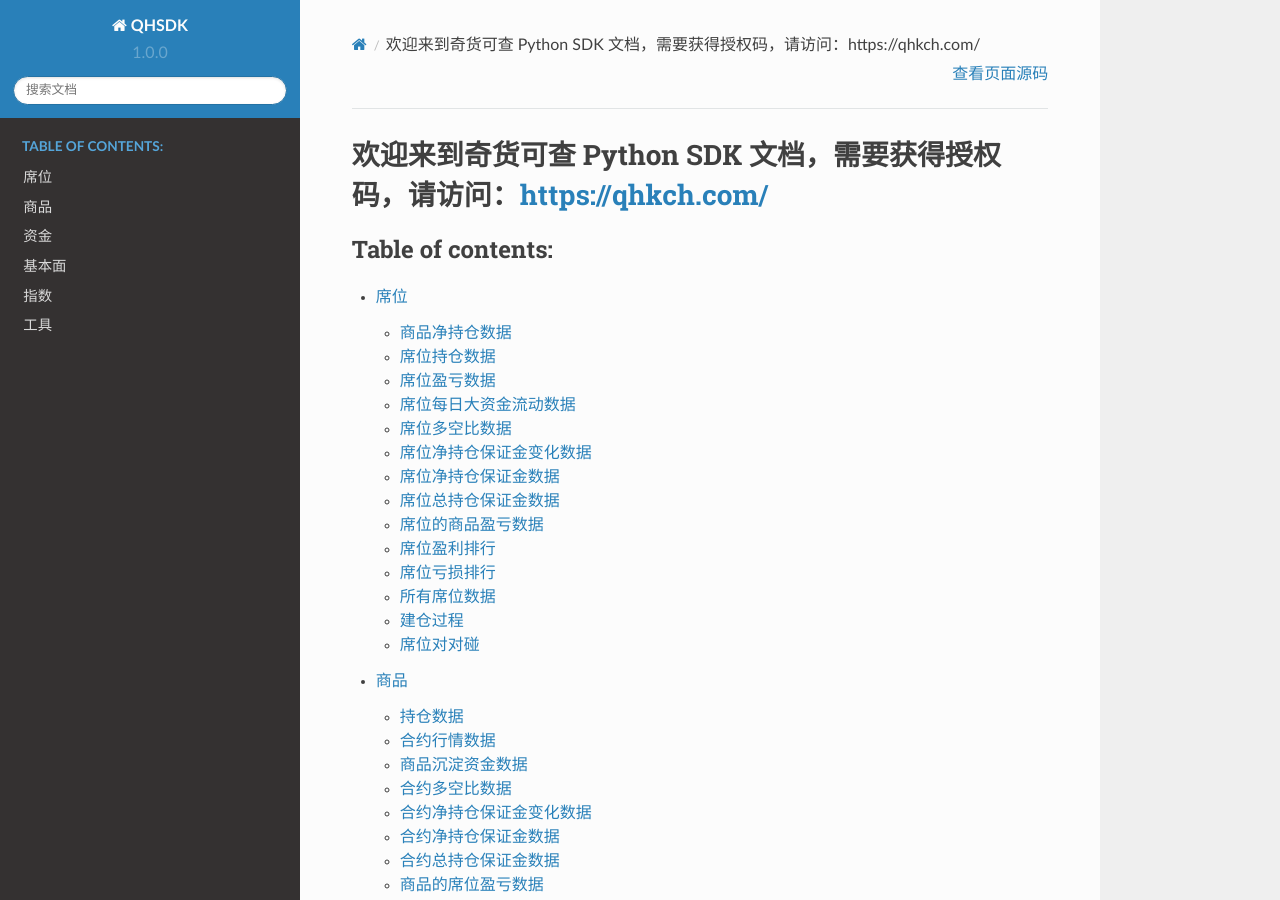
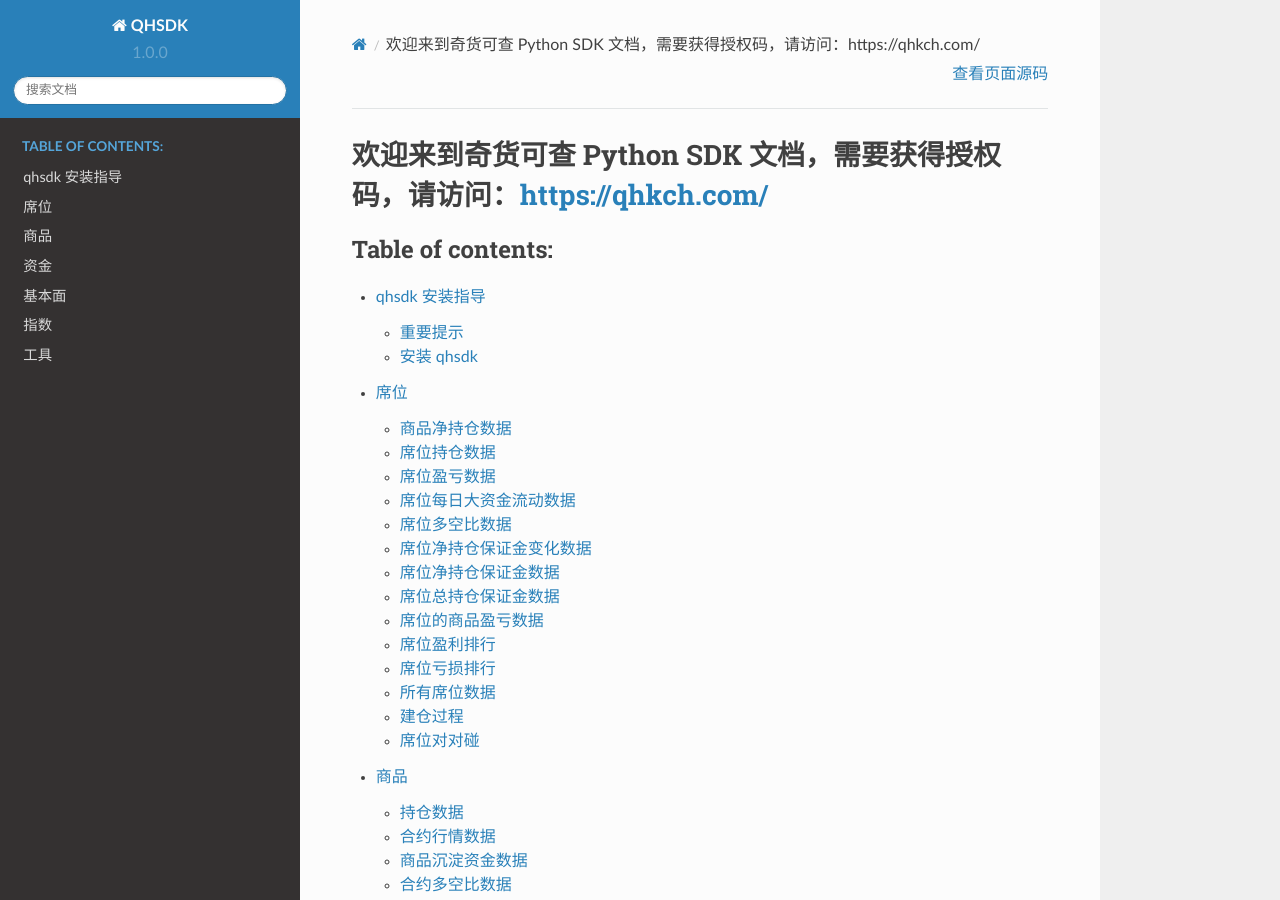
Before and after one commit to albertandking/qhsdk, a Sphinx documentation site: the page built from docs/index.rst, in a window 1280 px wide and 900 px high. Built offline with Sphinx 7.4.7 and the Read the Docs theme 2.0.0, drawn with Linux system fonts in a browser that asks for light colours; some of the changed lines change nothing that is shown.

Commit message:
docs(docs): docs
docs

````diff
--- a/docs/index.rst
+++ b/docs/index.rst
@@ -11,6 +11,7 @@
    :glob:
    :caption: Table of contents:
 
+   installation.md
    broker.md
    commodity.md
    fund.md
--- /dev/null
+++ b/docs/installation.md
@@ -0,0 +1,26 @@
+# [qhsdk](https://github.com/jindaxiang/akshare) 安装指导
+
+## 重要提示
+
+1. 首先请确认安装 [Python](https://www.python.org/) 3.6 及以上版本, 这里推荐 [Python](https://www.python.org/) 3.7.5 版本;
+2. [AkShare](https://github.com/jindaxiang/akshare) 推荐安装最新版本的 [Anaconda](https://www.anaconda.com/), 可以解决大部分安装问题.
+
+## 安装 qhsdk
+
+### 通用安装
+
+```
+pip install qhsdk  --upgrade
+```
+
+### 国内安装-Python
+
+```
+pip install qhsdk -i http://mirrors.aliyun.com/pypi/simple/ --trusted-host=mirrors.aliyun.com  --upgrade
+```
+
+### 国内安装-Anaconda
+
+```
+pip install qhsdk -i http://mirrors.aliyun.com/pypi/simple/ --trusted-host=mirrors.aliyun.com  --user  --upgrade
+```
````
